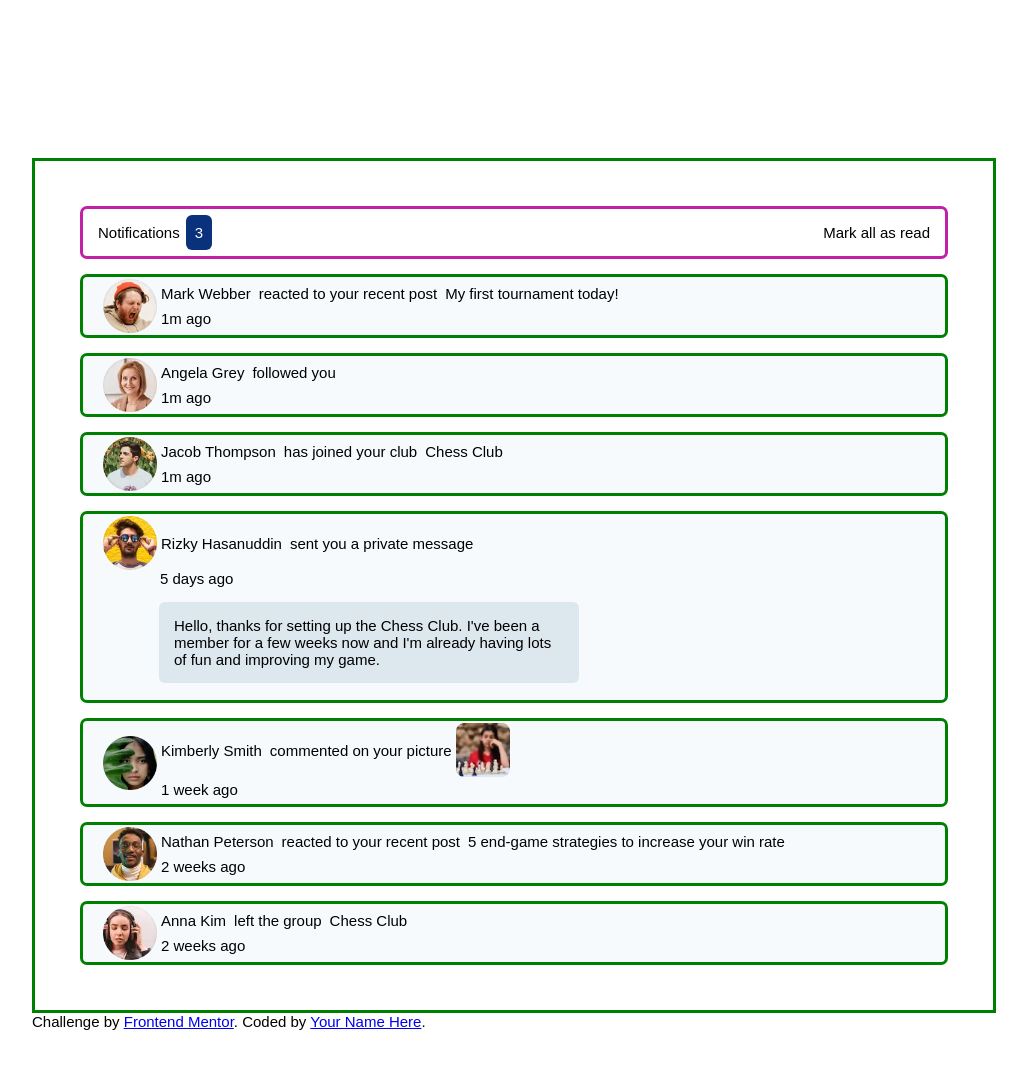
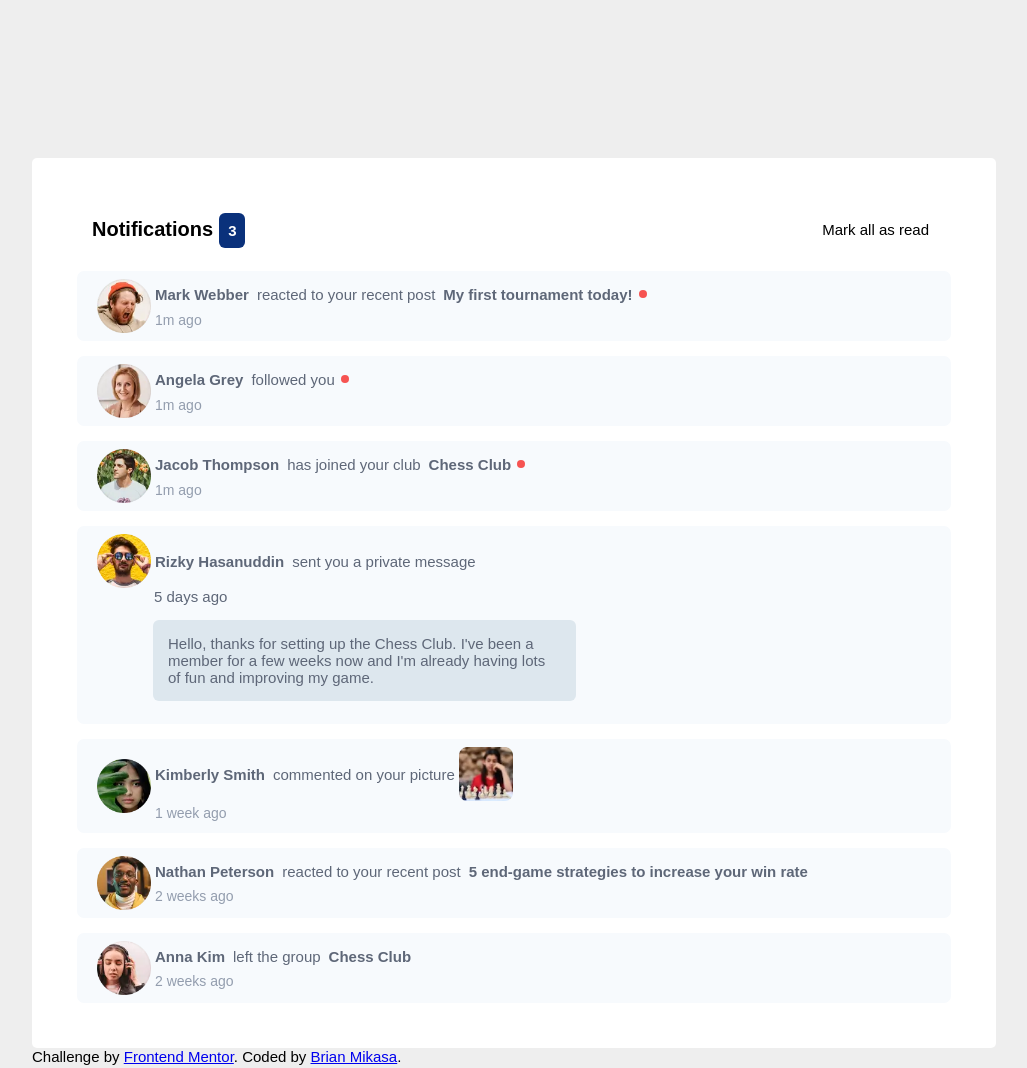
Before and after one commit to gumlik/Notifications-Page-2, a plain HTML site: page index.html in a window 1280 px wide. Shown: the whole page, without its empty margins (126-1153 px from the left). Drawn offline with Linux system fonts and the light colour scheme.

Commit message:
Add javascript and modify css

```diff
--- a/index.html
+++ b/index.html
@@ -11,118 +11,103 @@
       sizes="32x32"
       href="./images/favicon-32x32.png"
     />
-<link rel="stylesheet" href="style.css">
+    <link rel="stylesheet" href="style.css" />
     <title>Frontend Mentor | Notifications page</title>
-
-    </style>
+    <script src="./script.js"></script>
   </head>
   <body>
     <main>
       <header>
-        <div>Notifications<span>3</span></div>
-        <div>Mark all as read</div>
+        <div class="notif">Notifications<span>3</span></div>
+        <button id="mark-all">Mark all as read</button>
       </header>
 
-      <div class="notifications">
-        <div class="unread"></div>
+      <div class="notifications unread">
         <img
           src="./assets/images/avatar-mark-webber.webp"
           alt="avatar-mark-webber"
         />
-        <div class = 'notif-box'>
-          <div class = 'name-desc'>
+        <div class="notif-box">
+          <div class="name-desc">
             <div class="name">Mark Webber</div>
             <div class="description">reacted to your recent post</div>
-            <div class="notif-action">My first tournament today!</div>
+            <div class="notif-action">
+              My first tournament today!<span class="dot"></span>
+            </div>
           </div>
           <div class="time">1m ago</div>
         </div>
       </div>
 
-      <div class="notifications">
-        <div class="unread"></div>
-        <img
-          src="./assets/images/avatar-angela-gray.webp"
-        />
-        <div class = 'notif-box'>
-          <div class = 'name-desc'>
+      <div class="notifications unread">
+        <img src="./assets/images/avatar-angela-gray.webp" />
+        <div class="notif-box">
+          <div class="name-desc">
             <div class="name">Angela Grey</div>
-            <div class="description">followed you</div>
+            <div class="description">followed you<span class="dot"></span></div>
           </div>
           <div class="time">1m ago</div>
         </div>
       </div>
 
-      <div class="notifications">
-        <div class="unread"></div>
-        <img
-          src="./assets/images/avatar-jacob-thompson.webp"
-        />
-        <div class = 'notif-box'>
-          <div class = 'name-desc'>
+      <div class="notifications unread">
+        <img src="./assets/images/avatar-jacob-thompson.webp" />
+        <div class="notif-box">
+          <div class="name-desc">
             <div class="name">Jacob Thompson</div>
             <div class="description">has joined your club</div>
-            <div class="notif-action">Chess Club</div>
+            <div class="notif-action">Chess Club<span class="dot"></span></div>
           </div>
           <div class="time">1m ago</div>
         </div>
       </div>
 
-      <div class="notifications">
-        <div class="read"></div>
-        <div class = 'notif-box-message'>
-          <div class = 'name-desc'>
-            <img
-            src="./assets/images/avatar-rizky-hasanuddin.webp"
-          />
+      <div class="notifications read">
+        <div class="notif-box-message">
+          <div class="name-desc">
+            <img src="./assets/images/avatar-rizky-hasanuddin.webp" />
             <div class="name">Rizky Hasanuddin</div>
             <div class="description">sent you a private message</div>
           </div>
           <div class="time2">5 days ago</div>
-          <div class="message">Hello, thanks for setting up the Chess Club. I've been a member for a
-            few weeks now and I'm already having lots of fun and improving my
+          <div class="message">
+            Hello, thanks for setting up the Chess Club. I've been a member for
+            a few weeks now and I'm already having lots of fun and improving my
             game.
           </div>
         </div>
       </div>
 
-      <div class="notifications">
-        <div class="unread"></div>
-        <img
-          src="./assets/images/avatar-kimberly-smith.webp"
-        />
-        <div class = 'notif-box'>
-          <div class = 'name-desc'>
+      <div class="notifications read">
+        <img src="./assets/images/avatar-kimberly-smith.webp" />
+        <div class="notif-box">
+          <div class="name-desc">
             <div class="name">Kimberly Smith</div>
             <div class="description">commented on your picture</div>
-            <img src="./assets/images/image-chess.webp" alt="">
+            <img src="./assets/images/image-chess.webp" alt="" />
           </div>
           <div class="time">1 week ago</div>
         </div>
       </div>
 
-      <div class="notifications">
-        <div class="unread"></div>
-        <img
-          src="./assets/images/avatar-nathan-peterson.webp"
-        />
-        <div class = 'notif-box'>
-          <div class = 'name-desc'>
+      <div class="notifications read">
+        <img src="./assets/images/avatar-nathan-peterson.webp" />
+        <div class="notif-box">
+          <div class="name-desc">
             <div class="name">Nathan Peterson</div>
             <div class="description">reacted to your recent post</div>
-            <div class="notif-action">5 end-game strategies to increase your win rate</div>
+            <div class="notif-action">
+              5 end-game strategies to increase your win rate
+            </div>
           </div>
           <div class="time">2 weeks ago</div>
         </div>
       </div>
 
-      <div class="notifications">
-        <div class="unread"></div>
-        <img
-          src="./assets/images/avatar-anna-kim.webp"
-        />
-        <div class = 'notif-box'>
-          <div class = 'name-desc'>
+      <div class="notifications read">
+        <img src="./assets/images/avatar-anna-kim.webp" />
+        <div class="notif-box">
+          <div class="name-desc">
             <div class="name">Anna Kim</div>
             <div class="description">left the group</div>
             <div class="notif-action">Chess Club</div>
@@ -135,7 +120,7 @@
       Challenge by
       <a href="https://www.frontendmentor.io?ref=challenge" target="_blank"
         >Frontend Mentor</a
-      >. Coded by <a href="#">Your Name Here</a>.
+      >. Coded by <a href="#">Brian Mikasa</a>.
     </div>
   </body>
 </html>
--- a/style.css
+++ b/style.css
@@ -22,17 +22,18 @@
 
 body {
   padding: 10rem;
+  background-color: rgb(238, 238, 238);
 }
 
 main {
-  border: 3px solid green;
+  border-radius: 5px;
   padding: 2rem;
+  background-color: white;
 }
 
 header {
   display: flex;
   justify-content: space-between;
-  border: 3px solid rgb(194, 32, 167);
   padding: 1rem;
   margin: 1rem;
   border-radius: 7px;
@@ -53,13 +54,54 @@ img {
   height: 54px;
 }
 
+.notif {
+  font-weight: bold;
+  font-size: 20px;
+}
+
+.dot {
+  padding: 4px;
+  background-color: var(--Red);
+  border-radius: 50%;
+  display: inline-block;
+}
+
+#mark-all {
+  outline: none;
+  background: transparent;
+  border: 1px solid transparent;
+  cursor: pointer;
+}
+
+#mark-all:hover {
+  color: var(--Blue);
+}
+
+.name {
+  font-weight: bold;
+  cursor: pointer;
+}
+
+.name:hover {
+  color: var(--Blue);
+}
+
+.notif-action {
+  font-weight: bold;
+}
+
+.time {
+  font-size: 14px;
+  color: var(--Grayish-blue);
+}
+
 .notifications {
-  border: 3px solid green;
+  color: var(--Dark-grayish-blue);
   background-color: hsl(210, 60%, 98%);
   display: flex;
   flex-wrap: wrap;
   align-items: center;
-  padding: 2px;
+  padding: 8px;
   margin: 1rem;
   padding-left: 20px;
   border-radius: 7px;
@@ -105,3 +147,7 @@ img {
   margin: 1rem;
   margin-left: 56px;
 }
+
+.unread {
+  background-color: hsl(210, 60%, 98%);
+}
```
Also changed, not shown: script.js (added).
